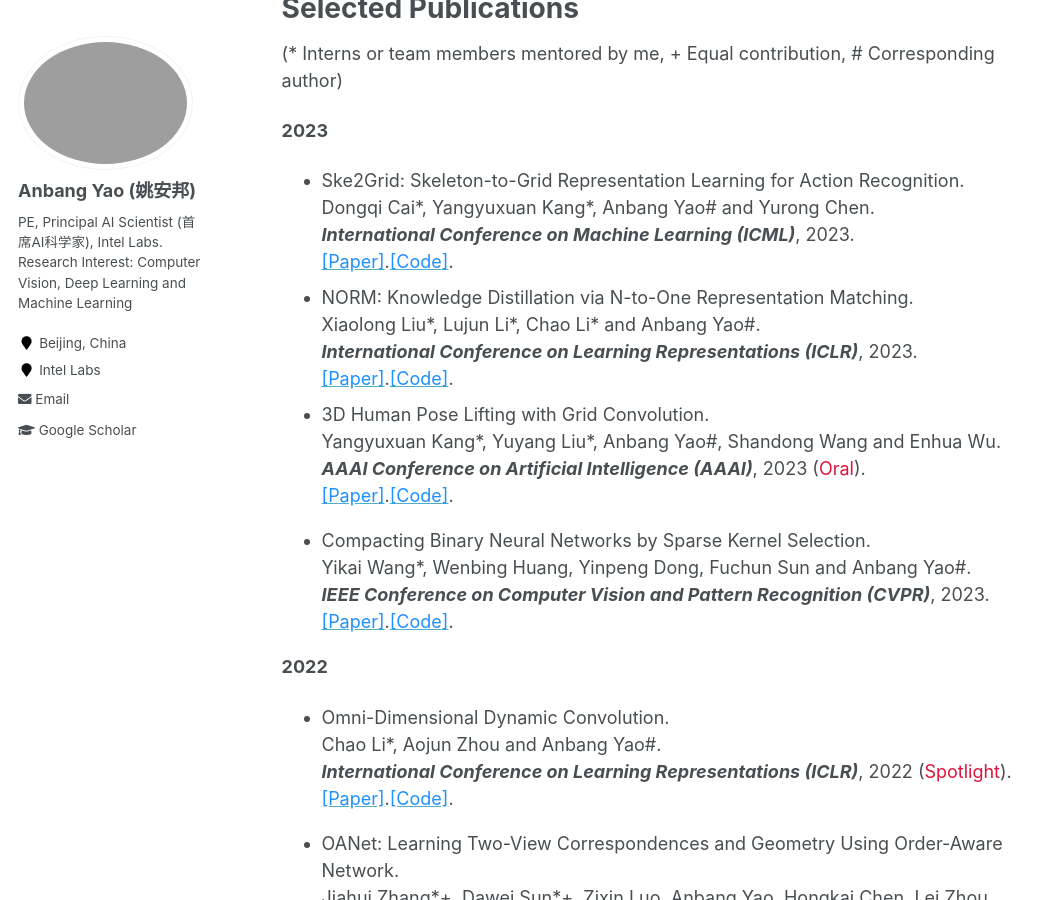
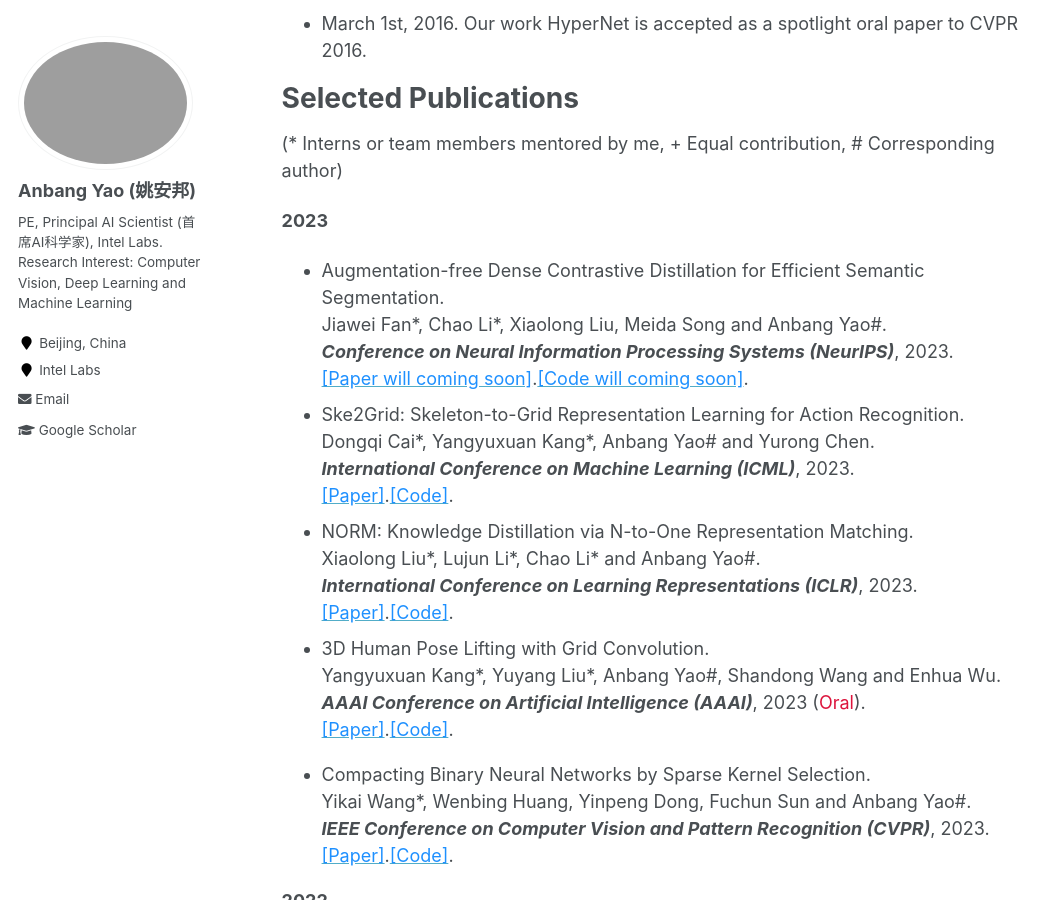
Before and after one commit to YaoAnbang/YaoAnbang.github.io, a Jekyll site: the page built from _pages/about.md, in a window 1280 px wide and 900 px high, scrolled down 2171 px. Shown: the whole window, without its empty margins (0-1062 px from the left). Built offline with Jekyll 4.4.1, drawn with Linux system fonts in a browser that asks for light colours; some of the changed text lies outside the part shown.

Commit message:
Update about.md

```diff
--- a/_pages/about.md
+++ b/_pages/about.md
@@ -17,6 +17,7 @@
 ---
 **<font color="Crimson">News：</font>**
 
++ September 22nd, 2023. Our paper Af-DCD, a new augmentation-free dense contrastive distillation framework for efficient semantic segmentation, is accepted to NeurIPS 2023.
 + April 25th, 2023. Our paper Ske2Grid, a progressive representation learning framework conditioned on transforming human skeleton graph into an up-sampled grid representation for skeleton based action recognition, is accepted to ICML 2023.
 + February 28th, 2023. Our paper Sparks is accepted to CVPR 2023.  <!--scored with 5/5/4-->
 + January 21st, 2023. Our paper NORM, the first knowledge distillation work for N-to-One Rrepresentation Matching, is accepted to ICLR 2023.
@@ -54,7 +55,10 @@
 
 **2023**
 <!-- <blockquote> -->
-+ Ske2Grid: Skeleton-to-Grid Representation Learning for Action Recognition.<br> Dongqi Cai\*, Yangyuxuan Kang\*, Anbang Yao\# and Yurong Chen.<br><em>**International Conference on Machine Learning (ICML)**</em>, 2023.<br> [<font color="DodgerBlue">[Paper]</font>](https://github.com/OSVAI/Ske2Grid).[<font color="DodgerBlue">[Code]</font>](https://github.com/OSVAI/Ske2Grid).<br>
++ Augmentation-free Dense Contrastive Distillation for Efficient Semantic Segmentation.<br> Jiawei Fan\*, Chao Li\*, Xiaolong Liu, Meida Song and Anbang Yao\#.<br><em>**Conference on Neural Information Processing Systems (NeurIPS)**</em>, 2023.<br> [<font color="DodgerBlue">[Paper will coming soon]</font>](https://github.com/OSVAI).[<font color="DodgerBlue">[Code will coming soon]</font>](https://github.com/OSVAI).<br>
+<!--</blockquote> -->
+<!-- <blockquote> -->
++ Ske2Grid: Skeleton-to-Grid Representation Learning for Action Recognition.<br> Dongqi Cai\*, Yangyuxuan Kang\*, Anbang Yao\# and Yurong Chen.<br><em>**International Conference on Machine Learning (ICML)**</em>, 2023.<br> [<font color="DodgerBlue">[Paper]</font>](https://proceedings.mlr.press/v202/cai23c/cai23c.pdf).[<font color="DodgerBlue">[Code]</font>](https://github.com/OSVAI/Ske2Grid).<br>
 <!--</blockquote> -->
 <!-- <blockquote> -->
 + NORM: Knowledge Distillation via N-to-One Representation Matching.<br> Xiaolong Liu\*, Lujun Li\*, Chao Li\* and Anbang Yao\#.<br><em>**International Conference on Learning Representations (ICLR)**</em>, 2023.<br> [<font color="DodgerBlue">[Paper]</font>](https://openreview.net/pdf?id=CRNwGauQpb6).[<font color="DodgerBlue">[Code]</font>](https://github.com/OSVAI/NORM).<br>
```
